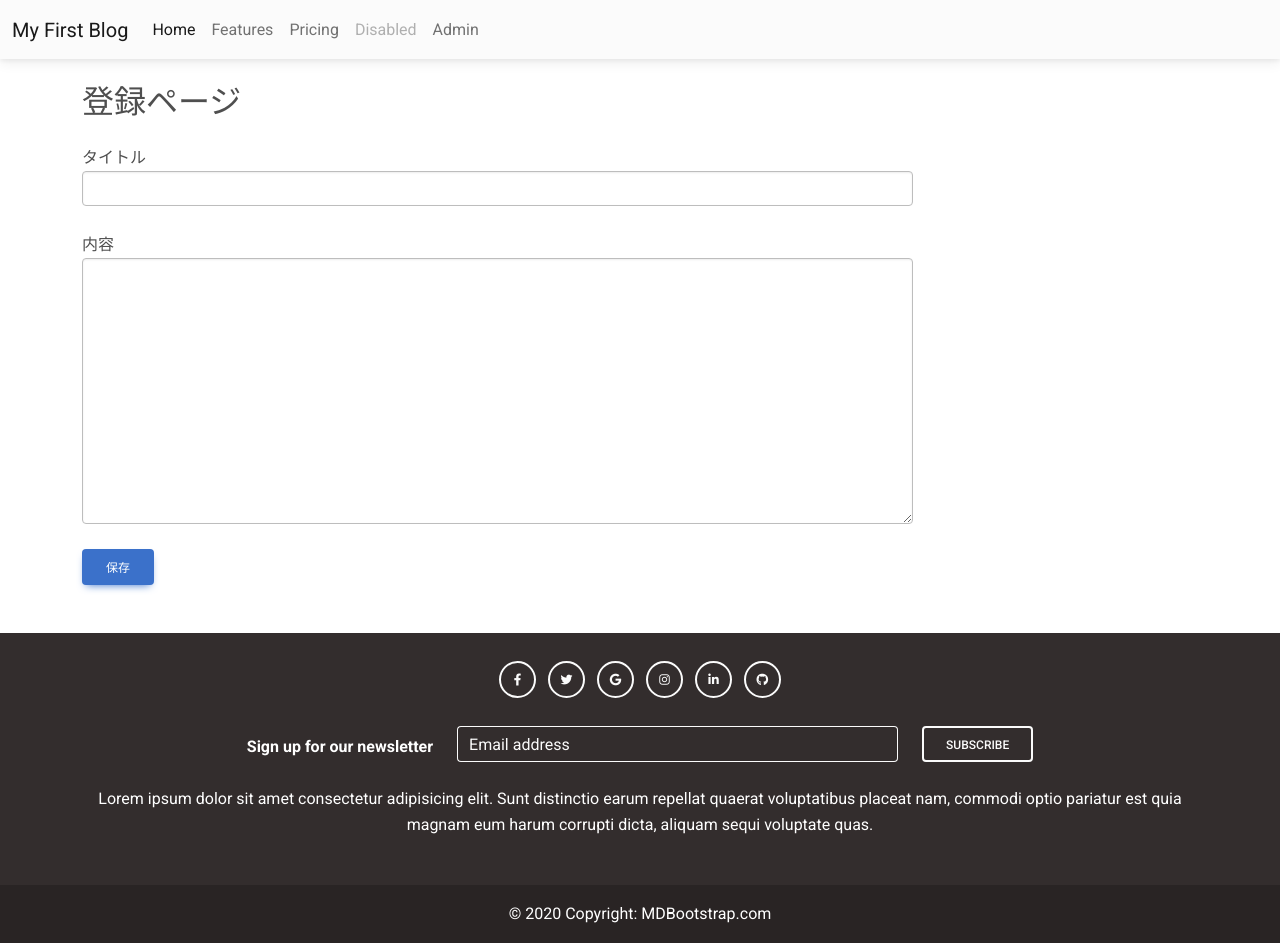
After one commit to ysys1195/first-python-project, a Django app: page /post_create in a window 1280 px wide. The commit adds this page. Run offline with Django 3.2, Linux system fonts and the light colour scheme.

Commit message:
CRUDのC実装

```diff
--- /dev/null
+++ b/myproject/myapp/forms.py
@@ -0,0 +1,13 @@
+from django import forms
+from .models import Post
+
+
+class PostForm(forms.ModelForm):
+    class Meta:
+        model = Post
+        fields = ('title', 'content')
+
+    def __init__(self, *args, **kwargs):
+        super().__init__(*args, **kwargs)
+        for field in self.fields.values():
+            field.widget.attrs['class'] = 'form-control'
--- a/myproject/myapp/templates/myapp/base.html
+++ b/myproject/myapp/templates/myapp/base.html
@@ -49,7 +49,7 @@
         <div class="collapse navbar-collapse" id="navbarNav">
           <ul class="navbar-nav">
             <li class="nav-item">
-              <a class="nav-link active" aria-current="page" href="#">Home</a>
+              <a class="nav-link active" aria-current="page" href="{% url 'myapp:index' %}">Home</a>
             </li>
             <li class="nav-item">
               <a class="nav-link" href="#">Features</a>
--- /dev/null
+++ b/myproject/myapp/templates/myapp/post_form.html
@@ -0,0 +1,26 @@
+{% extends 'myapp/base.html' %}
+
+{% block content %}
+
+<div class="row mb-5">
+  <div class="col-md-9">
+
+    <h2 class="my-4">登録ページ</h2>
+
+    <form action="" method="post">
+      {% csrf_token %}
+      <div class="form-group">
+        <label>タイトル</label>
+        {{ form.title }}
+      </div>
+      <br />
+      <div class="form-group">
+        <label>内容</label>
+        {{ form.content }}
+      </div>
+      <br />
+      <button type="submit" class="btn btn-primary">保存</button>
+    </form>
+  </div>
+</div>
+{% endblock %}
--- a/myproject/myapp/urls.py
+++ b/myproject/myapp/urls.py
@@ -5,4 +5,5 @@ app_name = 'myapp'
 
 urlpatterns = [
     path('', views.Index.as_view(), name='index'),
+    path('post_create', views.PostCreate.as_view(), name='post_create'),
 ]
--- a/myproject/myapp/views.py
+++ b/myproject/myapp/views.py
@@ -1,7 +1,9 @@
 from django.shortcuts import render
 from django.http import HttpResponse
-from django.views.generic import TemplateView
+from django.views.generic import TemplateView, CreateView
 from .models import Post
+from django.urls import reverse_lazy
+from .forms import PostForm
 
 
 class Index(TemplateView):
@@ -14,3 +16,9 @@ class Index(TemplateView):
             'post_list': post_list,
         }
         return context
+
+
+class PostCreate(CreateView):
+    model = Post
+    form_class = PostForm
+    success_url = reverse_lazy('myapp:index')
```
Also changed, not shown: myproject/myapp/templates/myapp/index.html (+1 -6 lines).
